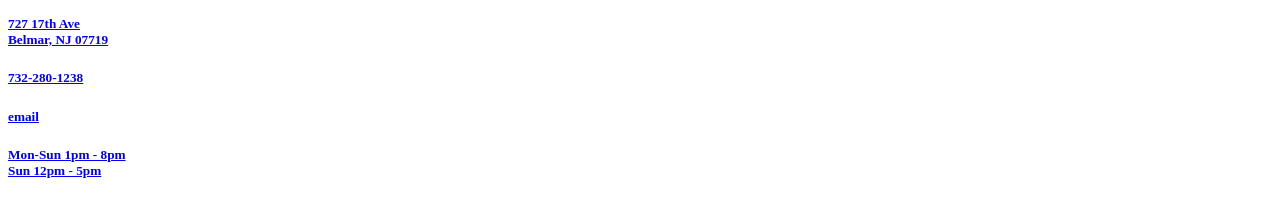
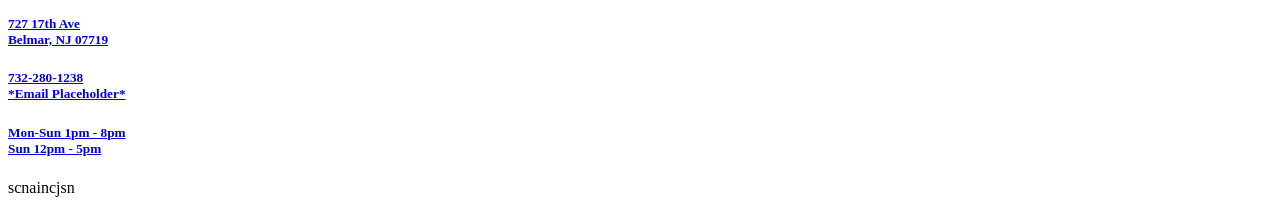
Before and after one commit to neherdata/www.fasttimes.ink, a React (Create React App) app: page /#/ in a window 1280 px wide. Shown: the part 1152-1354 px from the top of the page. Built offline with nearby package versions, Linux system fonts and the light colour scheme; the HTML template or start-up script is replaced by a standard one.

Commit message:
simple home info bar upd

```diff
--- a/src/Components/Home.js
+++ b/src/Components/Home.js
@@ -18,7 +18,6 @@ export const Home = () => {
           />
           <div className="info-row">
             <div className="info-obj">
-              <div className="row-obj">
               <h5>
                 <a
                   href="https://www.google.com/maps/place/Fast+Times+Tattoo/@40.1730729,-74.0318747,17z/data=!3m1!4b1!4m6!3m5!1s0x89c227fd8642a003:0xd25dd79794c88956!8m2!3d40.1730729!4d-74.029686!16s%2Fg%2F11b5wrwkl1"
@@ -31,25 +30,20 @@ export const Home = () => {
                 </a>
               </h5>
             </div>
-            </div>
             <div className="info-obj">
-              <div className="row-obj">
               <h5>
                 <a href="tel:7322801238">
                   <i className="fa fa-phone mr-3"></i>732-280-1238
                 </a>
+
                 <br />
-                </h5>
-                <h5>
                 <a href="mailto:blankemail.com">
-                    <i className="fa fa-envelope-o mr-3"></i>email
+                  <i className="fa fa-envelope-o mr-3"></i> *Email Placeholder*
                 </a>
                 <br />
               </h5>
             </div>
-            </div>
             <div className="info-obj">
-              <div className="row-obj">
               <a
                 href="https://www.google.com/maps/place/Fast+Times+Tattoo/@40.1730729,-74.0318747,17z/data=!3m1!4b1!4m6!3m5!1s0x89c227fd8642a003:0xd25dd79794c88956!8m2!3d40.1730729!4d-74.029686!16s%2Fg%2F11b5wrwkl1"
                 rel="noreferrer"
@@ -63,7 +57,8 @@ export const Home = () => {
             </div>
           </div>
         </div>
-        </div>
+
+        <div className="artist-cards">scnaincjsn</div>
       </div>
     </>
   );
--- a/static/home.css
+++ b/static/home.css
@@ -1,43 +1,37 @@
 .info-row {
     display: flex;
-    flex-direction: row;
-    background-color: rgba(0,0,0,0.05);
-    justify-content: space-around;
+    flex-wrap: wrap;
+    width: 100%;
     align-items: center;
-    font-size: 30px;
-
+    text-align: center;
+    justify-content: space-between;
+    position: absolute;
+    bottom: 0;
 }
 
- .row-obj {
-  text-align: center;
-}
-
- .home-bg {
-      filter: grayscale(100%);
-      z-index: 998;
+.info-row > .info-obj:hover {
+   border: 0.5px;
+   border-color: white;
+   border-style: solid;
+   background-color: rgba(0,0,0,0.5);
  }
 
- .home {
-    margin-right: auto;
-    margin-left: auto;
-}
-
-  .info-row :hover div{
-     border: 2px;
-     border-color: white;
-     border-style: outset;
+.info-obj{
+ flex: 1 1 10em;
+ background-color: rgba(0,0,0,0.2);
+ height: 100%;
+ width: 100%;
  }
 
- .info-obj{
-   display: flex;
-   margin:auto;
-   justify-content: space-between;
-    align-items: center;
+ .info-obj > h5 > a  {
+  color: white;
+ }
+ .info-obj > a  {
+  color: white;
  }
 
- /*.row-obj:hover i{*/
- /*    box-shadow: 0px 0px 0px 13px #000;*/
- /*    border: 2px;*/
- /*    border-color: white;*/
- /*    border-style: outset;*/
- /*}*/
+.home-bg {
+  filter: grayscale(100%);
+  z-index: -1;
+  position: relative;
+ }
```
Lines whose indentation alone changed are shown as unchanged.
